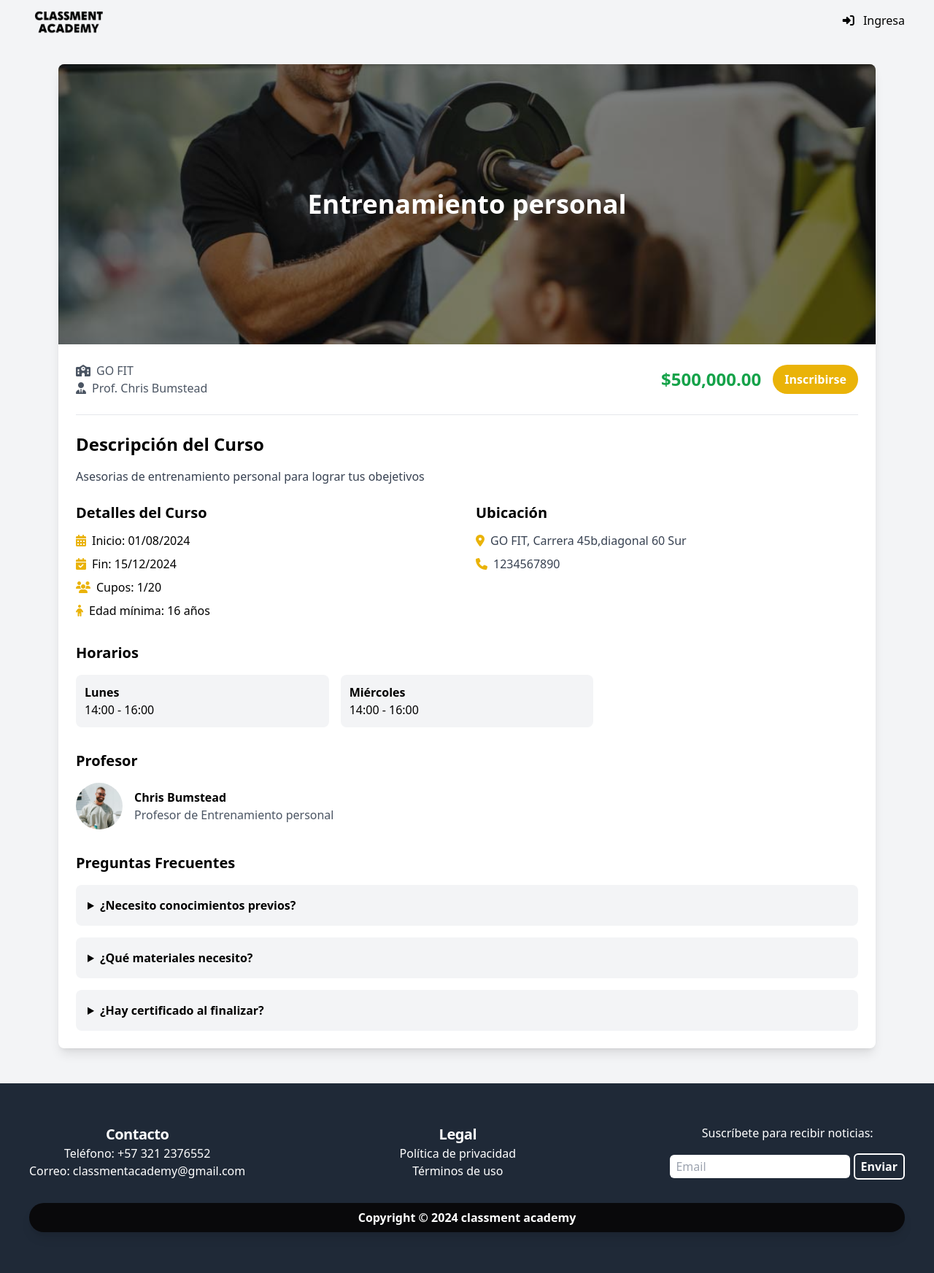
After one commit to KevinAlejandroParra/clasmment-academy, a PHP site: page /curso.php?id=1 in a window 1280 px wide. The commit adds this page. Shown: the whole page at 73% size. Run offline with PHP 8.4, Linux system fonts and the light colour scheme; data comes from the database, SQL or seed files in the repository; both versions use the stored data as it was after the commit; some libraries are stand-ins or nearby versions.

Commit message:
add cursos and images in databases

```diff
--- /dev/null
+++ b/curso.php
@@ -0,0 +1,207 @@
+<?php
+require "./PHP/conexion.php";
+
+// Obtener el ID del curso de la URL
+$curso_id = isset($_GET['id']) ? intval($_GET['id']) : 0;
+
+// Consulta para obtener los detalles del curso
+$sql = "SELECT c.*, e.escuela_nombre, e.escuela_direccion, e.escuela_telefono,
+               u.usuario_nombre, u.usuario_apellido, u.usuario_imagen_url
+        FROM cursos c
+        INNER JOIN escuelas e ON c.escuela_id = e.escuela_id
+        LEFT JOIN profesores_cursos pc ON c.curso_id = pc.curso_id
+        LEFT JOIN usuarios u ON pc.usuario_documento = u.usuario_documento
+        WHERE c.curso_id = ?";
+
+$stmt = $conn->prepare($sql);
+$stmt->bind_param("i", $curso_id);
+$stmt->execute();
+$result = $stmt->get_result();
+$curso = $result->fetch_assoc();
+
+// Si no se encuentra el curso, redirigir a la página principal
+if (!$curso) {
+    header("Location: index.php");
+    exit();
+}
+
+// Consulta para obtener los horarios del curso
+$sql_horarios = "SELECT * FROM horarios WHERE curso_id = ?";
+$stmt_horarios = $conn->prepare($sql_horarios);
+$stmt_horarios->bind_param("i", $curso_id);
+$stmt_horarios->execute();
+$result_horarios = $stmt_horarios->get_result();
+$horarios = $result_horarios->fetch_all(MYSQLI_ASSOC);
+
+// Función para obtener el número de estudiantes matriculados
+function getEstudiantesMatriculados($conn, $curso_id) {
+    $sql = "SELECT COUNT(*) as total FROM matriculas WHERE curso_id = ? AND matricula_estado = 'activo'";
+    $stmt = $conn->prepare($sql);
+    $stmt->bind_param("i", $curso_id);
+    $stmt->execute();
+    $result = $stmt->get_result();
+    $row = $result->fetch_assoc();
+    return $row['total'];
+}
+
+$estudiantes_matriculados = getEstudiantesMatriculados($conn, $curso_id);
+?>
+
+<!DOCTYPE html>
+<html lang="es">
+<head>
+    <meta charset="UTF-8">
+    <meta name="viewport" content="width=device-width, initial-scale=1.0">
+    <title><?php echo htmlspecialchars($curso['curso_nombre']); ?> | Classment Academy</title>
+    <script src="https://cdn.tailwindcss.com"></script>
+    <script src="https://kit.fontawesome.com/eb36e646d1.js" crossorigin="anonymous"></script>
+    <link rel="shortcut icon" href="IMG/logo.png" type="image/x-icon">
+</head>
+<body class="bg-gray-100 font-sans">
+    <!-- header -->
+    <header class="w-full bg-gray-100 p-2">
+        <div class="w-full max-w-[1200px] flex justify-between items-center mx-auto">
+            <!-- Sección de búsqueda -->
+            <a href="index.php" class="h-[40px] w-auto">
+                <img src="IMG/logo.png" class="object-cover h-full w-full ">
+            </a>
+
+            <!-- Sección de cuenta -->
+            <div>
+                <a href="login.php">
+                    <p class="duration-300 hover:text-yellow-400 hover:scale-[1.05]">
+                        <i class="fa-solid fa-right-to-bracket mr-2"></i>
+                        Ingresa
+                    </p>
+                </a>
+            </div>
+        </div>
+    </header>
+
+    <main class="container mx-auto mt-8 px-4 max-w-6xl">
+        <div class="bg-white rounded-lg shadow-lg overflow-hidden">
+            <div class="relative h-64 sm:h-80 md:h-96">
+                <img src="<?php echo htmlspecialchars($curso['curso_imagen_url']); ?>" alt="<?php echo htmlspecialchars($curso['curso_nombre']); ?>" class="w-full h-full object-cover">
+                <div class="absolute inset-0 bg-black bg-opacity-50 flex items-center justify-center">
+                    <h1 class="text-white text-3xl md:text-4xl font-bold text-center px-4"><?php echo htmlspecialchars($curso['curso_nombre']); ?></h1>
+                </div>
+            </div>
+
+            <div class="p-6">
+                <div class="flex flex-wrap justify-between items-center mb-6">
+                    <div class="w-full sm:w-auto mb-4 sm:mb-0">
+                        <p class="text-gray-600"><i class="fas fa-school mr-2"></i><?php echo htmlspecialchars($curso['escuela_nombre']); ?></p>
+                        <p class="text-gray-600"><i class="fas fa-user-tie mr-2"></i>Prof. <?php echo htmlspecialchars($curso['usuario_nombre'] . ' ' . $curso['usuario_apellido']); ?></p>
+                    </div>
+                    <div class="w-full sm:w-auto flex justify-between sm:justify-end items-center space-x-4">
+                        <p class="text-2xl font-bold text-green-600">$<?php echo number_format($curso['curso_precio'], 2); ?></p>
+                        <button class="bg-yellow-500 hover:bg-yellow-600 text-white font-bold py-2 px-4 rounded-full transition duration-300">
+                            Inscribirse
+                        </button>
+                    </div>
+                </div>
+
+                <div class="border-t border-gray-200 pt-6">
+                    <h2 class="text-2xl font-semibold mb-4">Descripción del Curso</h2>
+                    <p class="text-gray-700 mb-6"><?php echo nl2br(htmlspecialchars($curso['curso_descripcion'])); ?></p>
+
+                    <div class="grid grid-cols-1 md:grid-cols-2 gap-6">
+                        <div>
+                            <h3 class="text-xl font-semibold mb-3">Detalles del Curso</h3>
+                            <ul class="space-y-2">
+                                <li><i class="fas fa-calendar-alt mr-2 text-yellow-500"></i>Inicio: <?php echo date('d/m/Y', strtotime($curso['curso_fecha_inicio'])); ?></li>
+                                <li><i class="fas fa-calendar-check mr-2 text-yellow-500"></i>Fin: <?php echo date('d/m/Y', strtotime($curso['curso_fecha_fin'])); ?></li>
+                                <li><i class="fas fa-users mr-2 text-yellow-500"></i>Cupos: <?php echo $estudiantes_matriculados; ?>/<?php echo $curso['curso_capacidad_maxima']; ?></li>
+                                <li><i class="fas fa-child mr-2 text-yellow-500"></i>Edad mínima: <?php echo $curso['curso_edad_minima']; ?> años</li>
+                            </ul>
+                        </div>
+                        <div>
+                            <h3 class="text-xl font-semibold mb-3">Ubicación</h3>
+                            <p class="text-gray-700"><i class="fas fa-map-marker-alt mr-2 text-yellow-500"></i><?php echo htmlspecialchars($curso['curso_direccion']); ?></p>
+                            <p class="text-gray-700 mt-2"><i class="fas fa-phone mr-2 text-yellow-500"></i><?php echo htmlspecialchars($curso['escuela_telefono']); ?></p>
+                        </div>
+                    </div>
+                </div>
+
+                <div class="mt-8">
+                    <h3 class="text-xl font-semibold mb-4">Horarios</h3>
+                    <div class="grid grid-cols-1 sm:grid-cols-2 md:grid-cols-3 gap-4">
+                        <?php foreach ($horarios as $horario): ?>
+                            <div class="bg-gray-100 p-3 rounded-lg">
+                                <p class="font-semibold"><?php echo $horario['horario_dia_semana']; ?></p>
+                                <p><?php echo date('H:i', strtotime($horario['horario_hora_inicio'])); ?> - <?php echo date('H:i', strtotime($horario['horario_hora_fin'])); ?></p>
+                            </div>
+                        <?php endforeach; ?>
+                    </div>
+                </div>
+
+                <div class="mt-8">
+                    <h3 class="text-xl font-semibold mb-4">Profesor</h3>
+                    <div class="flex items-center space-x-4">
+                        <img src="<?php echo htmlspecialchars($curso['usuario_imagen_url']); ?>" alt="<?php echo htmlspecialchars($curso['usuario_nombre'] . ' ' . $curso['usuario_apellido']); ?>" class="w-16 h-16 rounded-full object-cover">
+                        <div>
+                            <p class="font-semibold"><?php echo htmlspecialchars($curso['usuario_nombre'] . ' ' . $curso['usuario_apellido']); ?></p>
+                            <p class="text-gray-600">Profesor de <?php echo htmlspecialchars($curso['curso_nombre']); ?></p>
+                        </div>
+                    </div>
+                </div>
+
+
+
+                <div class="mt-8">
+                    <h3 class="text-xl font-semibold mb-4">Preguntas Frecuentes</h3>
+                    <div class="space-y-4">
+                        <details class="bg-gray-100 p-4 rounded-lg">
+                            <summary class="font-semibold cursor-pointer">¿Necesito conocimientos previos?</summary>
+                            <p class="mt-2">Este curso está diseñado para todos los niveles. No se requieren conocimientos previos específicos.</p>
+                        </details>
+                        <details class="bg-gray-100 p-4 rounded-lg">
+                            <summary class="font-semibold cursor-pointer">¿Qué materiales necesito?</summary>
+                            <p class="mt-2">La lista de materiales se proporcionará al inicio del curso. Algunos materiales básicos pueden ser necesarios desde la primera clase.</p>
+                        </details>
+                        <details class="bg-gray-100 p-4 rounded-lg">
+                            <summary class="font-semibold cursor-pointer">¿Hay certificado al finalizar?</summary>
+                            <p class="mt-2">Sí, al completar satisfactoriamente el curso, recibirás un certificado de Classment Academy.</p>
+                        </details>
+                    </div>
+                </div>
+            </div>
+        </div>
+    </main>
+
+    <footer class="bg-gray-800 text-white mt-12 py-8">
+                <div class="w-full max-w-[1200px] mx-auto flex flex-col gap-8 items-center justify-center py-6 text-center">
+                    <div class="w-full flex flex-col md:flex-row justify-between items-center">
+                        <div class="footer-contact">
+                            <h3 class="font-bold text-xl tracking-tight">Contacto</h3>
+                            <p>Teléfono: +57 321 2376552</p>
+                            <p>Correo: classmentacademy@gmail.com</p>
+                        </div>
+
+                        <div class="footer-links">
+                            <h3 class="font-bold text-xl tracking-tight">Legal</h3>
+                            <ul>
+                                <li><a href="#">Política de privacidad</a></li>
+                                <li><a href="#">Términos de uso</a></li>
+                            </ul>
+                        </div>
+                        <div class="flex flex-col justify-center items-center space-y-4">
+                            <p>Suscríbete para recibir noticias:</p>
+                            <form>
+                                <input type="email" placeholder="Email" class="px-2 py-1 rounded-md">
+                                <button class="font-semibold border-2 border-white rounded-md  px-2 py-1">Enviar</button>
+                            </form>
+                        </div>
+                    </div>
+                    <!-- Copyright -->
+                    <div class="bg-zinc-950 w-full p-2 flex items-center justify-center rounded-full font-semibold shadow-lg">
+                        <p>Copyright &copy; 2024 classment academy</p>
+                    </div>
+                </div>
+    </footer>
+
+    <script>
+        // pendiente javascript
+    </script>
+</body>
+</html>
```
Also changed, not shown: SQL/classment-academy.sql (+17 -10 lines), index.php (+41 -25 lines), CURSOS/GOFIT.PHP (deleted), IMG/usuarios/coach_1.png (added).
